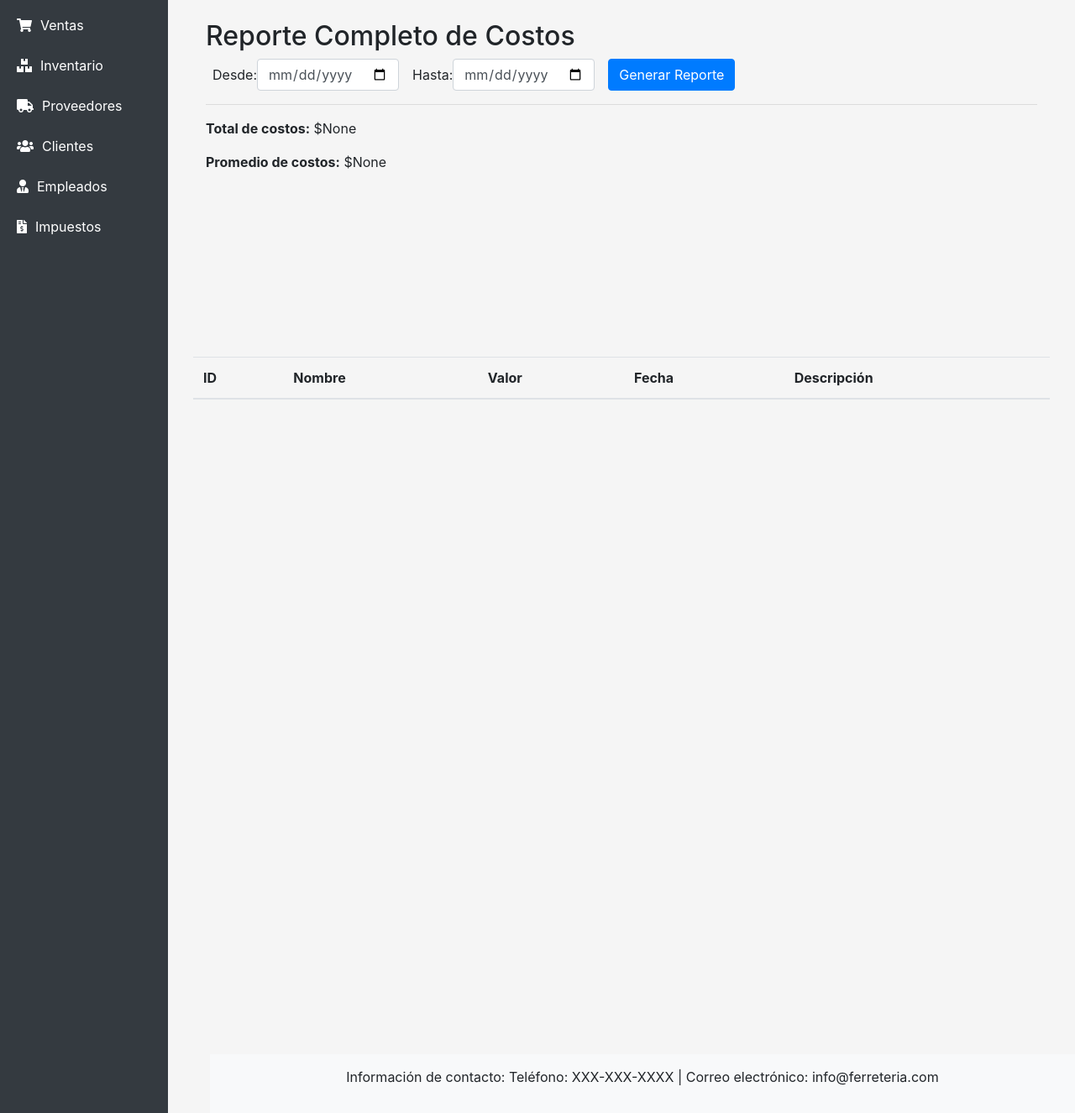
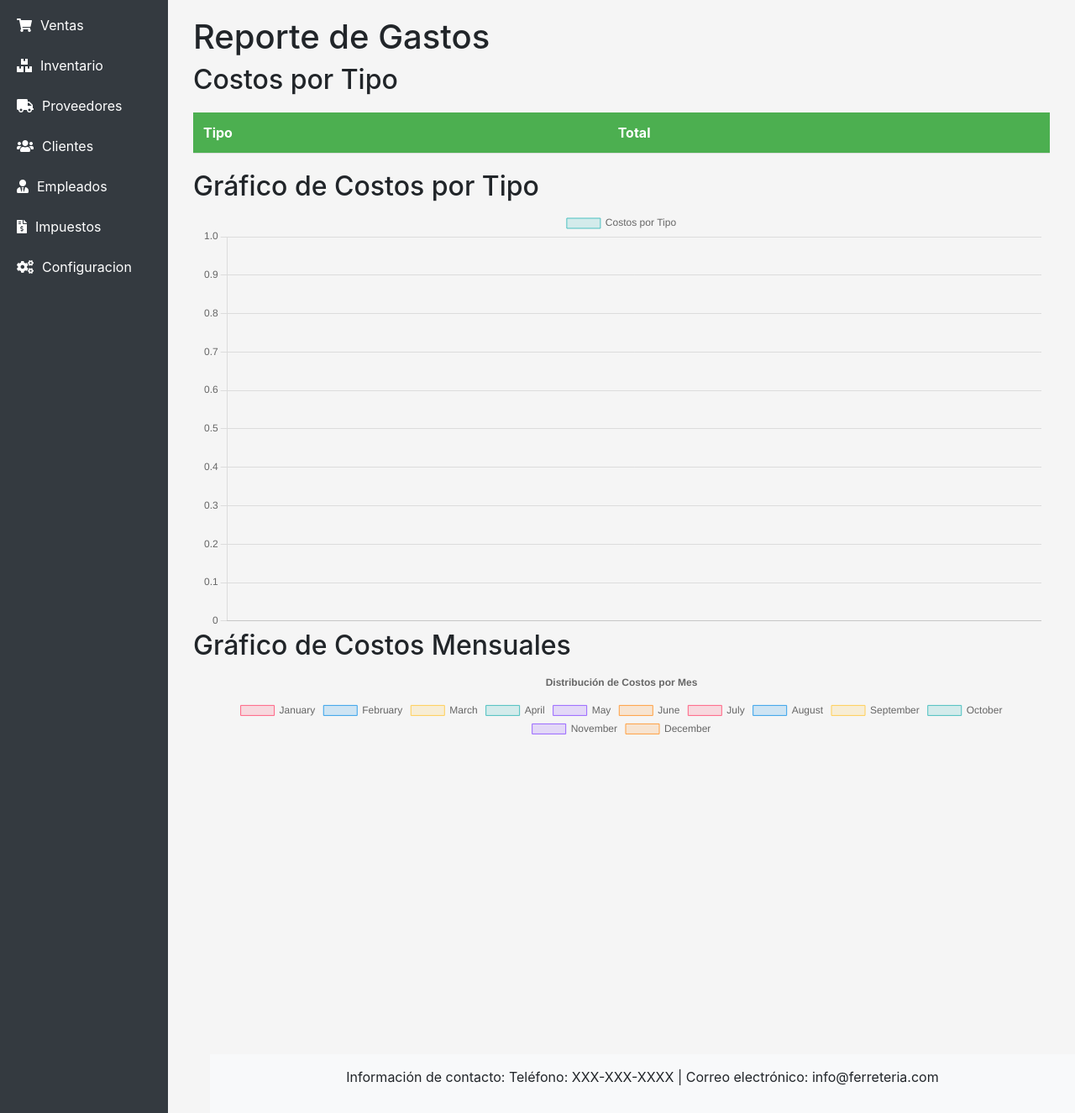
Before and after one commit to alde326/FerreCloud, a Django app: page /configuracion/reporte-costos/ in a window 1280 px wide. Shown: the part 125-1451 px from the top of the page at 84% size. Run offline with Django 5.2, Linux system fonts and the light colour scheme; data that the repository does not hold is empty; a map, chart or similar area stays blank; some libraries are stand-ins or nearby versions.

Commit message:
reportes costos

```diff
--- /dev/null
+++ b/Configuracion/templates/analisis.html
@@ -0,0 +1,180 @@
+{% extends 'base.html' %}
+
+{% block title %}
+    Reporte de Gastos
+{% endblock %}
+
+{% block content %}
+    <h1>Reporte de Gastos</h1>
+
+    <h2>Costos por Tipo</h2>
+    <style>
+        /* Estilos generales de la tabla */
+        table {
+            width: 100%;
+            border-collapse: collapse; /* Elimina el espacio entre bordes de las celdas */
+            margin: 20px 0; /* Espaciado superior e inferior */
+            font-size: 1rem; /* Tamaño de fuente */
+            color: #333; /* Color de texto */
+        }
+
+        th, td {
+            padding: 12px; /* Espaciado interno en celdas */
+            text-align: left; /* Alinear texto a la izquierda */
+            border-bottom: 1px solid #ddd; /* Línea divisoria inferior */
+        }
+
+        th {
+            background-color: #4CAF50; /* Color de fondo para el encabezado */
+            color: white; /* Color del texto del encabezado */
+        }
+
+        tr:hover {
+            background-color: #f5f5f5; /* Color de fondo al pasar el mouse sobre la fila */
+        }
+
+        /* Responsividad */
+        @media (max-width: 600px) {
+            table, thead, tbody, th, td, tr {
+                display: block; /* Hace que la tabla sea vertical en pantallas pequeñas */
+            }
+
+            th {
+                position: absolute; /* Posiciona el encabezado */
+                top: -9999px; /* Fuera de vista */
+                left: -9999px; /* Fuera de vista */
+            }
+
+            tr {
+                margin-bottom: 10px; /* Espaciado entre filas */
+            }
+
+            td {
+                text-align: right; /* Alinear texto a la derecha */
+                padding-left: 50%; /* Espaciado a la izquierda para texto */
+                position: relative; /* Posiciona relativo para crear etiquetas */
+            }
+
+            td::before {
+                position: absolute; /* Posiciona la etiqueta en la celda */
+                left: 0;
+                width: 50%; /* Ancho de la etiqueta */
+                padding-left: 10px; /* Espaciado interno a la izquierda */
+                white-space: nowrap; /* Evitar que el texto se divida */
+            }
+        }
+    </style>
+
+    <table>
+        <thead>
+            <tr>
+                <th>Tipo</th>
+                <th>Total</th>
+            </tr>
+        </thead>
+        <tbody>
+            {% for costo in costos %}
+                <tr>
+                    <td>{{ costo.tipo.nombre }}</td>
+                    <td>{{ costo.valor }}</td>
+                </tr>
+            {% endfor %}
+        </tbody>
+    </table>
+
+
+    <h2>Gráfico de Costos por Tipo</h2>
+    <div style="max-width: 1000px; margin: 0 auto;">
+        <canvas id="costosPorTipoChart" width="1000" height="500"></canvas>
+    </div>
+
+    <h2>Gráfico de Costos Mensuales</h2>
+    <div style="max-width: 1000px; margin: 0 auto;">
+        <canvas id="costosMensualesChart" width="1000" height="500"></canvas>
+    </div>
+
+    <script src="https://cdn.jsdelivr.net/npm/chart.js"></script>
+    <script>
+        // Gráfico de Costos por Tipo
+        const ctx1 = document.getElementById('costosPorTipoChart').getContext('2d');
+        const tipos = JSON.parse('{{ costos_por_tipo_json|escapejs }}');
+        const labels1 = tipos.map(tipo => tipo.tipo__nombre);
+        const data1 = tipos.map(tipo => tipo.total);
+
+        new Chart(ctx1, {
+            type: 'bar',
+            data: {
+                labels: labels1,
+                datasets: [{
+                    label: 'Costos por Tipo',
+                    data: data1,
+                    backgroundColor: 'rgba(75, 192, 192, 0.2)',
+                    borderColor: 'rgba(75, 192, 192, 1)',
+                    borderWidth: 1
+                }]
+            },
+            options: {
+                responsive: true,
+                maintainAspectRatio: false, // Permite cambiar el aspecto del gráfico
+                scales: {
+                    y: {
+                        beginAtZero: true
+                    }
+                }
+            }
+        });
+
+        // Gráfico de Costos Mensuales
+        const ctx2 = document.getElementById('costosMensualesChart').getContext('2d');
+        const meses = JSON.parse('{{ costos_mensuales_json|escapejs }}');
+        const labels2 = Object.keys(meses);
+        const data2 = Object.values(meses);
+
+        new Chart(ctx2, {
+            type: 'pie',
+            data: {
+                labels: labels2,
+                datasets: [{
+                    label: 'Costos Mensuales',
+                    data: data2,
+                    backgroundColor: [
+                        'rgba(255, 99, 132, 0.2)',
+                        'rgba(54, 162, 235, 0.2)',
+                        'rgba(255, 206, 86, 0.2)',
+                        'rgba(75, 192, 192, 0.2)',
+                        'rgba(153, 102, 255, 0.2)',
+                        'rgba(255, 159, 64, 0.2)',
+                        'rgba(255, 99, 132, 0.2)',
+                        'rgba(54, 162, 235, 0.2)',
+                        'rgba(255, 206, 86, 0.2)',
+                        'rgba(75, 192, 192, 0.2)',
+                        'rgba(153, 102, 255, 0.2)',
+                        'rgba(255, 159, 64, 0.2)',
+                    ],
+                    borderColor: [
+                        'rgba(255, 99, 132, 1)',
+                        'rgba(54, 162, 235, 1)',
+                        'rgba(255, 206, 86, 1)',
+                        'rgba(75, 192, 192, 1)',
+                        'rgba(153, 102, 255, 1)',
+                        'rgba(255, 159, 64, 1)',
+                    ],
+                    borderWidth: 1
+                }]
+            },
+            options: {
+                responsive: true,
+                maintainAspectRatio: false, // Permite cambiar el aspecto del gráfico
+                plugins: {
+                    legend: {
+                        position: 'top',
+                    },
+                    title: {
+                        display: true,
+                        text: 'Distribución de Costos por Mes'
+                    }
+                }
+            }
+        });
+    </script>
+{% endblock %}
--- a/Configuracion/templates/reportecostos.html
+++ /dev/null
@@ -1,107 +0,0 @@
-{% extends 'base.html' %}
-
-{% block title %}
-    Reporte Completo de Costos
-{% endblock %}
-
-{% block content %}
-<div class="container mt-4">
-    <h2>Reporte Completo de Costos</h2>
-
-    <!-- Formulario para filtrar costos por fecha -->
-    <form method="GET" class="form-inline mb-3">
-        <div class="form-group mx-2">
-            <label for="fecha_inicio">Desde:</label>
-            <input type="date" class="form-control" name="fecha_inicio" value="{{ fecha_inicio }}">
-        </div>
-        <div class="form-group mx-2">
-            <label for="fecha_fin">Hasta:</label>
-            <input type="date" class="form-control" name="fecha_fin" value="{{ fecha_fin }}">
-        </div>
-        <button type="submit" class="btn btn-primary mx-2">Generar Reporte</button>
-    </form>
-
-    <hr>
-
-    <!-- Mostrar estadísticas -->
-    <div class="row">
-        <div class="col-md-6">
-            <p><strong>Total de costos:</strong> ${{ total_costos.total }}</p>
-            <p><strong>Promedio de costos:</strong> ${{ promedio_costos.promedio }}</p>
-        </div>
-    </div>
-
-    <!-- Gráfica -->
-    <div class="row mt-4">
-        <div class="col-md-12">
-            <canvas id="costosChart"></canvas>
-        </div>
-    </div>
-
-    <!-- Tabla de costos -->
-    <div class="row mt-4">
-        <table class="table table-striped">
-            <thead>
-                <tr>
-                    <th>ID</th>
-                    <th>Nombre</th>
-                    <th>Valor</th>
-                    <th>Fecha</th>
-                    <th>Descripción</th>
-                </tr>
-            </thead>
-            <tbody>
-                {% for costo in costos %}
-                <tr>
-                    <td>{{ costo.id }}</td>
-                    <td>{{ costo.nombre }}</td>
-                    <td>{{ costo.valor }}</td>
-                    <td>{{ costo.fecha }}</td>
-                    <td>{{ costo.descripcion }}</td>
-                </tr>
-                {% endfor %}
-            </tbody>
-        </table>
-    </div>
-</div>
-
-<script>
-    // Obtener los datos del contexto
-    const fechas = {{ fechas|safe }};
-    const valores = {{ valores|safe }};
-
-    // Configuración del gráfico
-    var ctx = document.getElementById('costosChart').getContext('2d');
-    var costosChart = new Chart(ctx, {
-        type: 'line',  // Tipo de gráfica
-        data: {
-            labels: fechas,
-            datasets: [{
-                label: 'Valor de Costos',
-                data: valores,
-                borderColor: 'rgba(75, 192, 192, 1)',
-                borderWidth: 2,
-                fill: false
-            }]
-        },
-        options: {
-            responsive: true,
-            scales: {
-                x: {
-                    type: 'time',
-                    time: {
-                        unit: 'day',
-                        displayFormats: {
-                            day: 'YYYY-MM-DD'
-                        }
-                    }
-                },
-                y: {
-                    beginAtZero: true
-                }
-            }
-        }
-    });
-</script>
-
-{% endblock %}
--- a/Configuracion/urls.py
+++ b/Configuracion/urls.py
@@ -16,5 +16,5 @@ urlpatterns = [
     path('eliminartipo/<int:tipoID>/', views.eliminarTipo, name='eliminarTipo'),
 
 
-    path('reporte-costos/', views.reporteCostos, name='reporteCostos'),
+    path('reporte-costos/', views.analisis_costos, name='reporteCostos'),
 ]
--- a/Configuracion/views.py
+++ b/Configuracion/views.py
@@ -1,10 +1,10 @@
 from django.shortcuts import render, redirect, get_object_or_404
 from django.db.models import Sum, Avg
-from django.utils.dateparse import parse_date
-from django.http import JsonResponse
-import json
+from django.utils import timezone
 from .models import Costos, Tipos
 from .forms import CostosForm, TipoForm
+import calendar
+import json
 
 
 
@@ -118,33 +118,37 @@ def eliminarTipo(request, tipoID):
 
 
 
-def reporteCostos(request):
-    # Inicializamos el queryset con los costos no eliminados
+def analisis_costos(request):
+    # Obtener la fecha actual y calcular el primer día del mes
+    today = timezone.now().date()
+    start_of_month = today.replace(day=1)
+
+    # Obtener todos los costos no eliminados
     costos = Costos.objects.filter(eliminado=False)
 
-    # Filtros por fechas
-    fecha_inicio = request.GET.get('fecha_inicio')
-    fecha_fin = request.GET.get('fecha_fin')
+    # Resumen de costos por tipo
+    costos_por_tipo = costos.values('tipo__nombre').annotate(total=Sum('valor'))
 
-    if fecha_inicio and fecha_fin:
-        costos = costos.filter(fecha__range=[fecha_inicio, fecha_fin])
+    # Resumen de costos por mes
+    costos_por_mes = costos.filter(fecha__gte=start_of_month).values('fecha__month').annotate(total=Sum('valor'))
 
-    # Calcular estadísticas de los costos filtrados
-    total_costos = costos.aggregate(total=Sum('valor'))
-    promedio_costos = costos.aggregate(promedio=Avg('valor'))
+    # Crear un diccionario para los costos por mes
+    costos_mensuales = {calendar.month_name[i]: 0 for i in range(1, 13)}
+    for costo in costos_por_mes:
+        costos_mensuales[calendar.month_name[costo['fecha__month']]] = float(costo['total'])
 
-    # Preparar datos para el gráfico
-    fechas = costos.values_list('fecha', flat=True)
-    valores = costos.values_list('valor', flat=True)
+    # Convertir los datos a JSON, asegurándonos de que los valores sean flotantes
+    costos_por_tipo_json = json.dumps([
+        {'tipo__nombre': tipo['tipo__nombre'], 'total': float(tipo['total'])}
+        for tipo in costos_por_tipo
+    ])
+    costos_mensuales_json = json.dumps(costos_mensuales)
 
     context = {
         'costos': costos,
-        'total_costos': total_costos,
-        'promedio_costos': promedio_costos,
-        'fecha_inicio': fecha_inicio,
-        'fecha_fin': fecha_fin,
-        'fechas': json.dumps(list(fechas)),
-        'valores': json.dumps(list(valores)),
+        'costos_por_tipo_json': costos_por_tipo_json,
+        'costos_mensuales_json': costos_mensuales_json,
     }
 
-    return render(request, 'reporteCostos.html', context)
+
+    return render(request, 'analisis.html', context)
--- a/FerreCloud/templates/base.html
+++ b/FerreCloud/templates/base.html
@@ -102,6 +102,7 @@
             <a href="/clientes/"><i class="fas fa-users"></i> Clientes</a>
             <a href="/empleados/"><i class="fas fa-user-tie"></i> Empleados</a>
             <a href="/impuestos/"><i class="fas fa-file-invoice-dollar"></i> Impuestos</a>
+            <a href="/configuracion/"><i class="fas fa-cogs"></i> Configuracion</a>
         </div>
 
         <div class="content">
```
